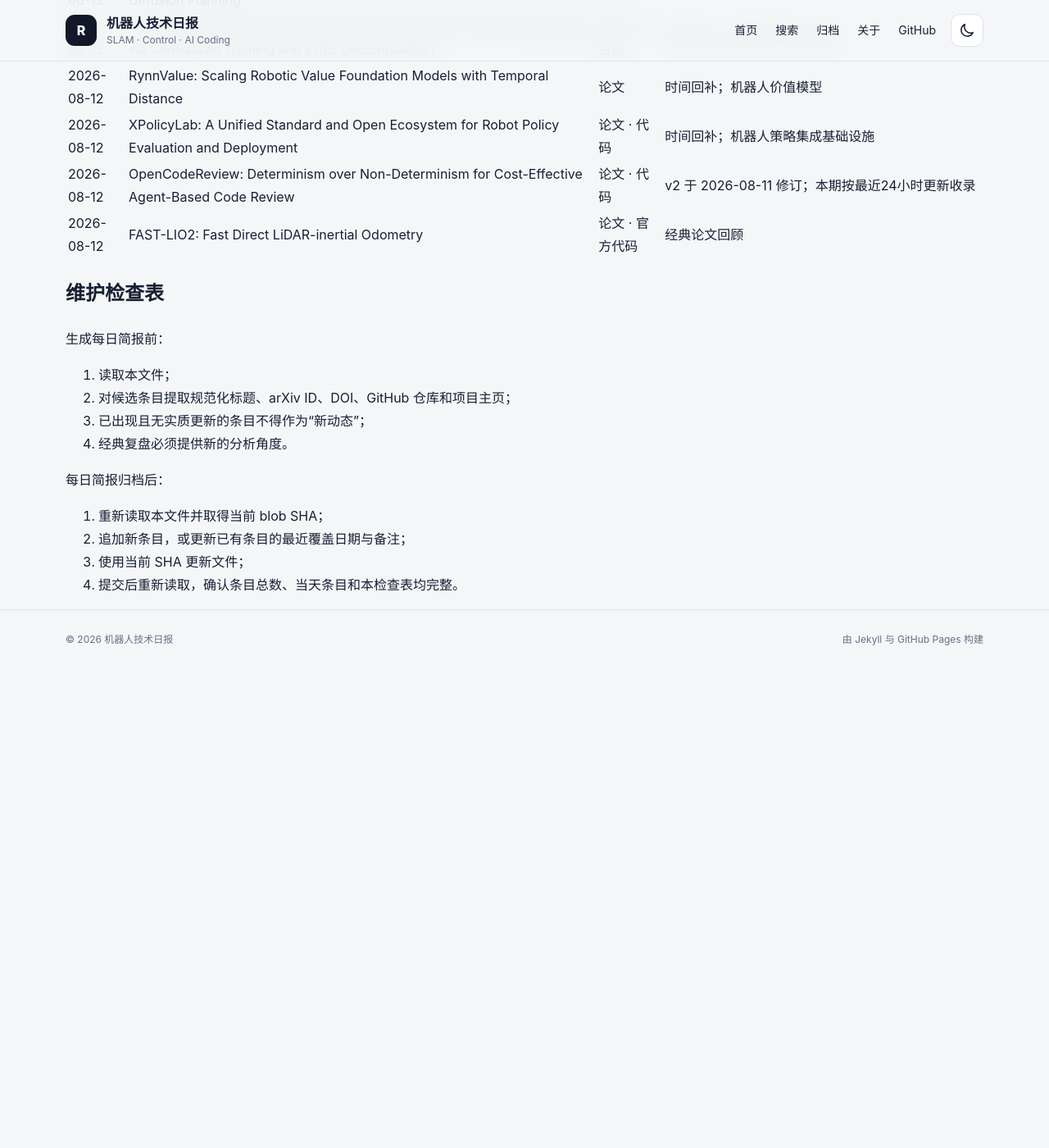
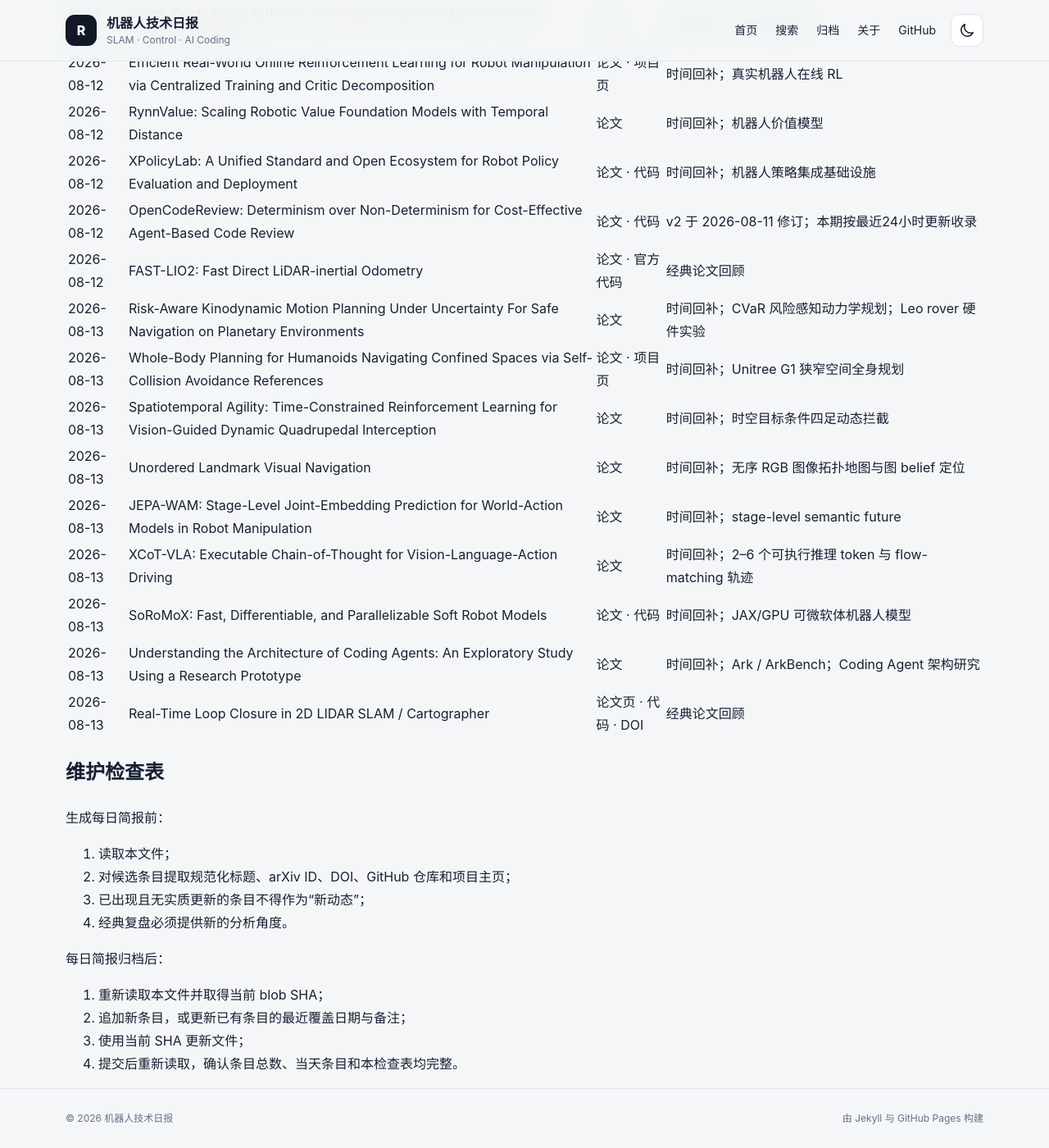
Before and after one commit to helywin/daily, a Jekyll site: the page built from robotics-brief-covered-items.md, in a window 1280 px wide and 1400 px high, scrolled down 17841 px. Shown: the whole window at 82% size. Built offline with Jekyll 4.4.1, drawn with Linux system fonts in a browser that asks for light colours; our own code applies the rules of GitHub Pages for plain Markdown files; before the commit the page ends 18657 px from its top, so only the background shows below that; some of the changed text lies outside the part shown.

Commit message:
docs: update robotics brief coverage index for 2026-08-13

```diff
--- a/robotics-brief-covered-items.md
+++ b/robotics-brief-covered-items.md
@@ -1,6 +1,6 @@
 # 机器人技术简报已覆盖条目索引
 
-> 最后更新：2026-08-12（Asia/Shanghai）
+> 最后更新：2026-08-13（Asia/Shanghai）
 >
 > 用途：每日简报选题前强制查重。本文件保留全部历史条目的最近覆盖日期、规范标题、至少一个可直接访问的原始来源和必要备注。
 >
@@ -21,6 +21,8 @@
 > 2026-08-11 新增 8 条主动态与 1 条经典论文回顾，共 281 条。
 >
 > 2026-08-12 新增 8 条主动态与 1 条经典论文回顾，共 290 条。
+>
+> 2026-08-13 新增 8 条主动态与 1 条经典论文回顾，共 299 条。
 
 ## 已核验条目
 
@@ -316,6 +318,15 @@
 | 2026-08-12 | XPolicyLab: A Unified Standard and Open Ecosystem for Robot Policy Evaluation and Deployment | [论文](https://arxiv.org/abs/2608.09892) · [代码](https://github.com/XPolicyLab/XPolicyLab) | 时间回补；机器人策略集成基础设施 |
 | 2026-08-12 | OpenCodeReview: Determinism over Non-Determinism for Cost-Effective Agent-Based Code Review | [论文](https://arxiv.org/abs/2608.09290) · [代码](https://github.com/alibaba/open-code-review) | v2 于 2026-08-11 修订；本期按最近24小时更新收录 |
 | 2026-08-12 | FAST-LIO2: Fast Direct LiDAR-inertial Odometry | [论文](https://arxiv.org/abs/2107.06829) · [官方代码](https://github.com/hku-mars/FAST_LIO) | 经典论文回顾 |
+| 2026-08-13 | Risk-Aware Kinodynamic Motion Planning Under Uncertainty For Safe Navigation on Planetary Environments | [论文](https://arxiv.org/abs/2608.11175) | 时间回补；CVaR 风险感知动力学规划；Leo rover 硬件实验 |
+| 2026-08-13 | Whole-Body Planning for Humanoids Navigating Confined Spaces via Self-Collision Avoidance References | [论文](https://arxiv.org/abs/2608.10220) · [项目页](https://carlosiglezb.github.io/confined-space-wbp-humanoid/) | 时间回补；Unitree G1 狭窄空间全身规划 |
+| 2026-08-13 | Spatiotemporal Agility: Time-Constrained Reinforcement Learning for Vision-Guided Dynamic Quadrupedal Interception | [论文](https://arxiv.org/abs/2608.06907) | 时间回补；时空目标条件四足动态拦截 |
+| 2026-08-13 | Unordered Landmark Visual Navigation | [论文](https://arxiv.org/abs/2608.06833) | 时间回补；无序 RGB 图像拓扑地图与图 belief 定位 |
+| 2026-08-13 | JEPA-WAM: Stage-Level Joint-Embedding Prediction for World-Action Models in Robot Manipulation | [论文](https://arxiv.org/abs/2608.10780) | 时间回补；stage-level semantic future |
+| 2026-08-13 | XCoT-VLA: Executable Chain-of-Thought for Vision-Language-Action Driving | [论文](https://arxiv.org/abs/2608.10976) | 时间回补；2–6 个可执行推理 token 与 flow-matching 轨迹 |
+| 2026-08-13 | SoRoMoX: Fast, Differentiable, and Parallelizable Soft Robot Models | [论文](https://arxiv.org/abs/2608.06650) · [代码](https://github.com/tud-phi/soromox) | 时间回补；JAX/GPU 可微软体机器人模型 |
+| 2026-08-13 | Understanding the Architecture of Coding Agents: An Exploratory Study Using a Research Prototype | [论文](https://arxiv.org/abs/2608.10934) | 时间回补；Ark / ArkBench；Coding Agent 架构研究 |
+| 2026-08-13 | Real-Time Loop Closure in 2D LIDAR SLAM / Cartographer | [论文页](https://research.google/pubs/real-time-loop-closure-in-2d-lidar-slam/) · [代码](https://github.com/cartographer-project/cartographer) · [DOI](https://doi.org/10.1109/ICRA.2016.7487258) | 经典论文回顾 |
 
 ## 维护检查表
 
```
